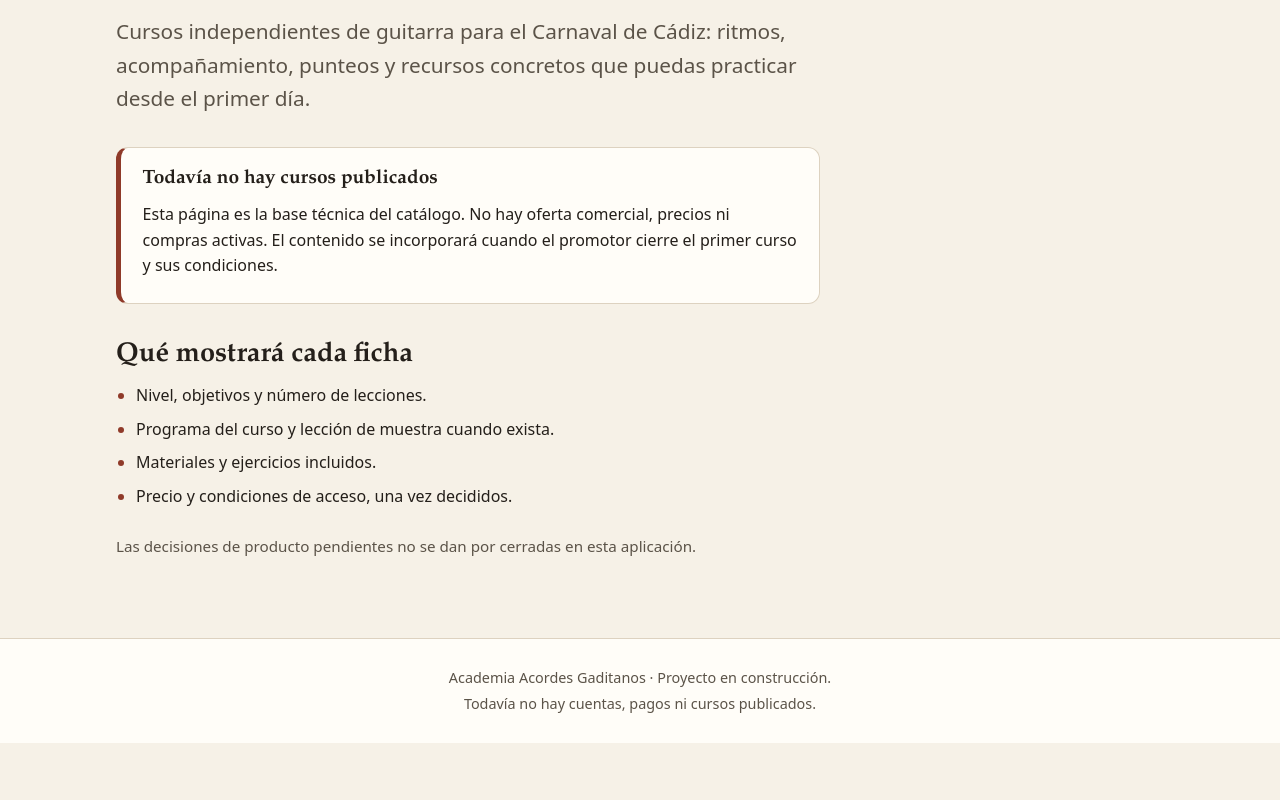
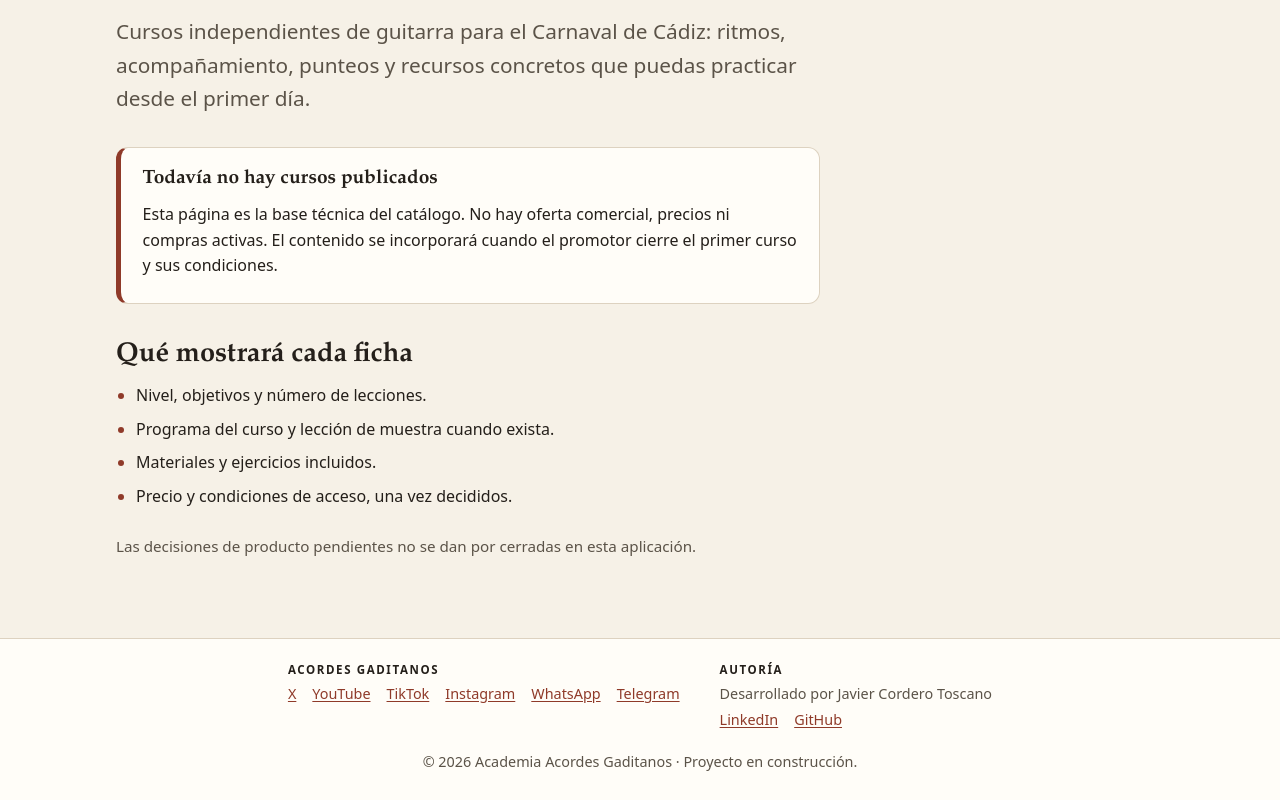
Before and after one commit to javicordero/academia-acordes-gaditanos, an Angular app: page /cursos in a window 1280 px wide. Shown: the part 221-1021 px from the top of the page. Before the commit the page ends 964 px from the top, so only its background shows below. Built offline with nearby package versions, Linux system fonts and the light colour scheme.

Commit message:
feat: anade redes y autoria al pie de la academia

```diff
--- a/src/app/app.html
+++ b/src/app/app.html
@@ -39,7 +39,4 @@
   <router-outlet />
 </main>
 
-<footer class="site-footer">
-  <p>Academia Acordes Gaditanos · Proyecto en construcción.</p>
-  <p>Todavía no hay cuentas, pagos ni cursos publicados.</p>
-</footer>
+<app-site-footer />
--- a/src/app/app.ts
+++ b/src/app/app.ts
@@ -1,9 +1,10 @@
 import { Component, ChangeDetectionStrategy } from '@angular/core';
 import { RouterLink, RouterLinkActive, RouterOutlet } from '@angular/router';
+import { SiteFooter } from './shared/site-footer/site-footer';
 
 @Component({
   selector: 'app-root',
-  imports: [RouterLink, RouterLinkActive, RouterOutlet],
+  imports: [RouterLink, RouterLinkActive, RouterOutlet, SiteFooter],
   templateUrl: './app.html',
   changeDetection: ChangeDetectionStrategy.Eager,
   styleUrl: './app.scss',
--- /dev/null
+++ b/src/app/shared/site-footer/site-footer.html
@@ -0,0 +1,42 @@
+<footer class="site-footer">
+  <div class="site-footer__inner">
+    <div class="site-footer__group">
+      <h2 class="site-footer__title" id="footer-redes">Acordes Gaditanos</h2>
+      <ul class="site-footer__list" aria-labelledby="footer-redes">
+        @for (link of brandLinks; track link.href) {
+          <li>
+            <a
+              class="site-footer__link"
+              [href]="link.href"
+              target="_blank"
+              rel="noopener noreferrer"
+              >{{ link.label }}<span class="visually-hidden"> (se abre en una pestaña nueva)</span></a
+            >
+          </li>
+        }
+      </ul>
+    </div>
+
+    <div class="site-footer__group">
+      <h2 class="site-footer__title" id="footer-autoria">Autoría</h2>
+      <p>Desarrollado por Javier Cordero Toscano</p>
+      <ul class="site-footer__list" aria-labelledby="footer-autoria">
+        @for (link of authorLinks; track link.href) {
+          <li>
+            <a
+              class="site-footer__link"
+              [href]="link.href"
+              target="_blank"
+              rel="noopener noreferrer"
+              >{{ link.label }}<span class="visually-hidden"> (se abre en una pestaña nueva)</span></a
+            >
+          </li>
+        }
+      </ul>
+    </div>
+
+    <p class="site-footer__meta">
+      © {{ currentYear }} Academia Acordes Gaditanos · Proyecto en construcción.
+    </p>
+  </div>
+</footer>
--- /dev/null
+++ b/src/app/shared/site-footer/site-footer.scss
@@ -0,0 +1,64 @@
+:host {
+  display: block;
+}
+
+.site-footer {
+  padding: 1.5rem 1.25rem;
+  border-top: 1px solid var(--border, #ddd2c0);
+  background: var(--surface, #fffdf8);
+  color: var(--muted, #5b5348);
+  font-size: 0.9rem;
+}
+
+.site-footer__inner {
+  display: flex;
+  flex-wrap: wrap;
+  justify-content: center;
+  gap: 1rem 2.5rem;
+  max-width: var(--max-width, 68rem);
+  margin: 0 auto;
+}
+
+.site-footer__group {
+  max-width: 100%;
+}
+
+.site-footer__title {
+  margin: 0 0 0.35rem;
+  color: var(--ink, #241f1a);
+  font-family: inherit;
+  font-size: 0.72rem;
+  font-weight: 700;
+  letter-spacing: 0.14em;
+  text-transform: uppercase;
+}
+
+.site-footer__list {
+  display: flex;
+  flex-wrap: wrap;
+  gap: 0.25rem 1rem;
+  margin: 0;
+  padding: 0;
+  list-style: none;
+}
+
+.site-footer p {
+  margin: 0.2rem 0;
+}
+
+.site-footer__meta {
+  flex-basis: 100%;
+  text-align: center;
+}
+
+.visually-hidden {
+  position: absolute;
+  width: 1px;
+  height: 1px;
+  padding: 0;
+  margin: -1px;
+  overflow: hidden;
+  clip: rect(0 0 0 0);
+  white-space: nowrap;
+  border: 0;
+}
--- /dev/null
+++ b/src/app/shared/site-footer/site-footer.ts
@@ -0,0 +1,47 @@
+import { ChangeDetectionStrategy, Component } from '@angular/core';
+
+interface SocialLink {
+  readonly label: string;
+  readonly href: string;
+}
+
+/**
+ * Enlaces externos de la academia. Un enlace con `nombre` y `href` es una red
+ * social; el enlace de la autoría se modela aparte para no ser una red de marca.
+ */
+interface AuthorLink {
+  readonly label: string;
+  readonly href: string;
+}
+
+@Component({
+  selector: 'app-site-footer',
+  templateUrl: './site-footer.html',
+  styleUrl: './site-footer.scss',
+  changeDetection: ChangeDetectionStrategy.Eager,
+})
+export class SiteFooter {
+  protected readonly currentYear = new Date().getFullYear();
+
+  /** Redes de Acordes Gaditanos (marca). URLs confirmadas por el usuario. */
+  protected readonly brandLinks: readonly SocialLink[] = [
+    { label: 'X', href: 'https://x.com/acordesgaditano' },
+    { label: 'YouTube', href: 'https://www.youtube.com/@acordesgaditanos' },
+    { label: 'TikTok', href: 'https://www.tiktok.com/@acordes.gaditanos' },
+    { label: 'Instagram', href: 'https://www.instagram.com/acordesgaditanos/' },
+    {
+      label: 'WhatsApp',
+      href: 'https://whatsapp.com/channel/0029VbET4pW3QxRxRJQOtB0I',
+    },
+    { label: 'Telegram', href: 'https://t.me/acordesgaditanos' },
+  ];
+
+  /** Perfiles de autoría (Javier Cordero Toscano). URLs confirmadas por el usuario. */
+  protected readonly authorLinks: readonly AuthorLink[] = [
+    {
+      label: 'LinkedIn',
+      href: 'https://www.linkedin.com/in/javier-cordero-toscano',
+    },
+    { label: 'GitHub', href: 'https://github.com/javicordero' },
+  ];
+}
--- a/src/styles.scss
+++ b/src/styles.scss
@@ -237,19 +237,6 @@ main:focus {
   color: #fff;
 }
 
-.site-footer {
-  padding: 1.5rem 1.25rem;
-  border-top: 1px solid var(--border);
-  background: var(--surface);
-  color: var(--muted);
-  font-size: 0.9rem;
-  text-align: center;
-}
-
-.site-footer p {
-  margin: 0.2rem 0;
-}
-
 @media (max-width: 40rem) {
   .site-header__inner {
     align-items: flex-start;
```
Also changed, not shown: 3 other files (tests, documents, lock files or other folders).
